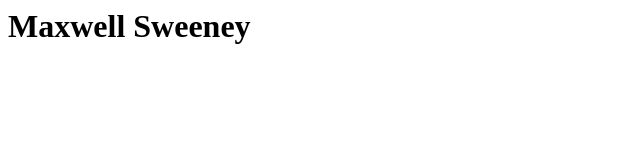
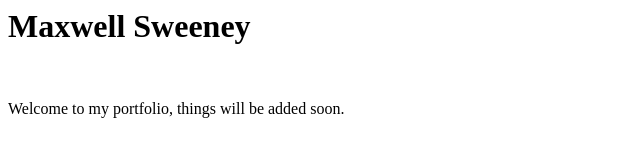
Before and after one commit to somthing0/PersonalPortfolio, a plain HTML site: page index.html in a window 1280 px wide. Shown: the whole page, without its empty margins (0-640 px from the left). Drawn offline with Linux system fonts and the light colour scheme.

Commit message:
Update index.html

```diff
--- a/index.html
+++ b/index.html
@@ -6,5 +6,7 @@
 </head>
 <body>
     <h1>Maxwell Sweeney</h1>
+    <br>
+    <p>Welcome to my portfolio, things will be added soon.</p>
 </body>
 </html>
```
